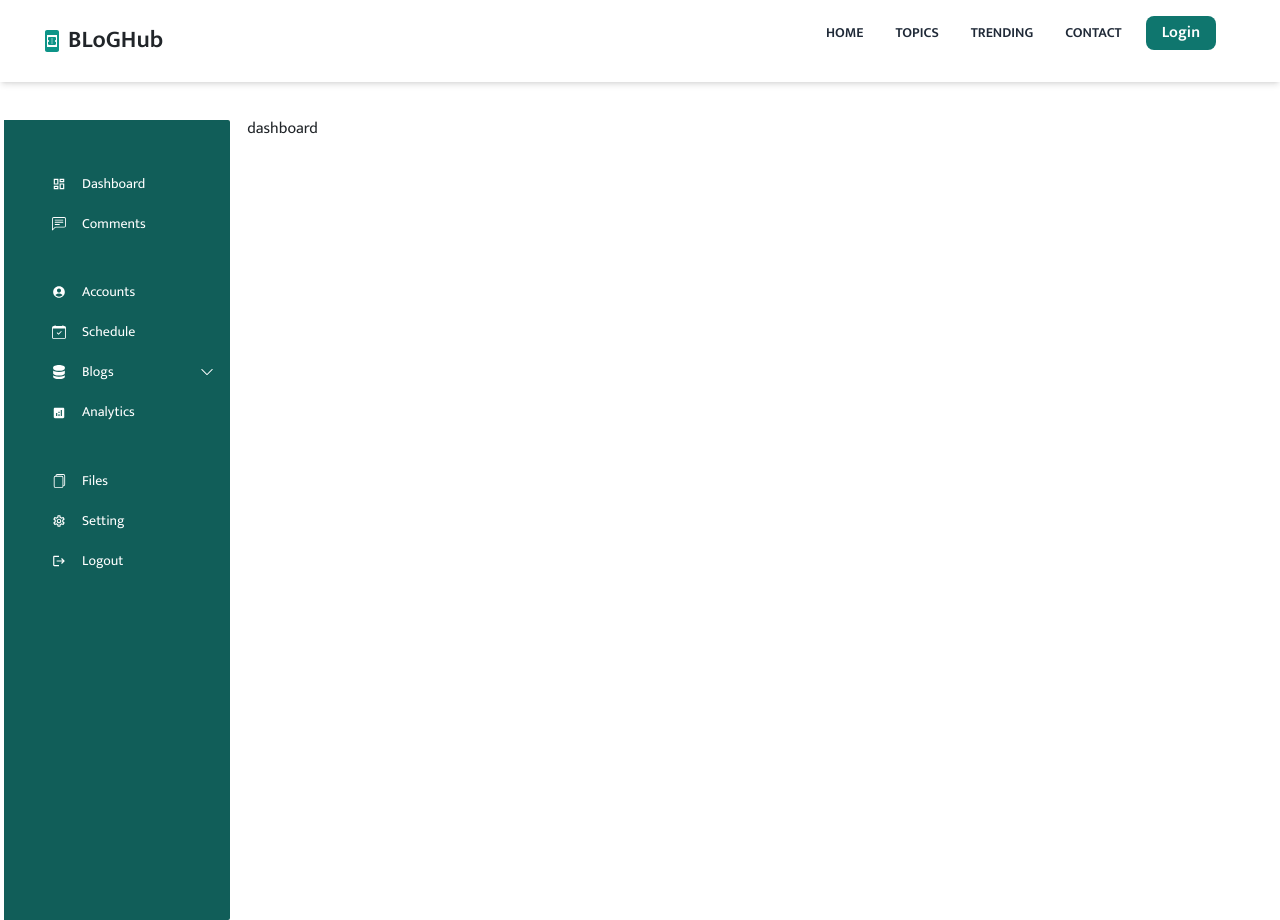
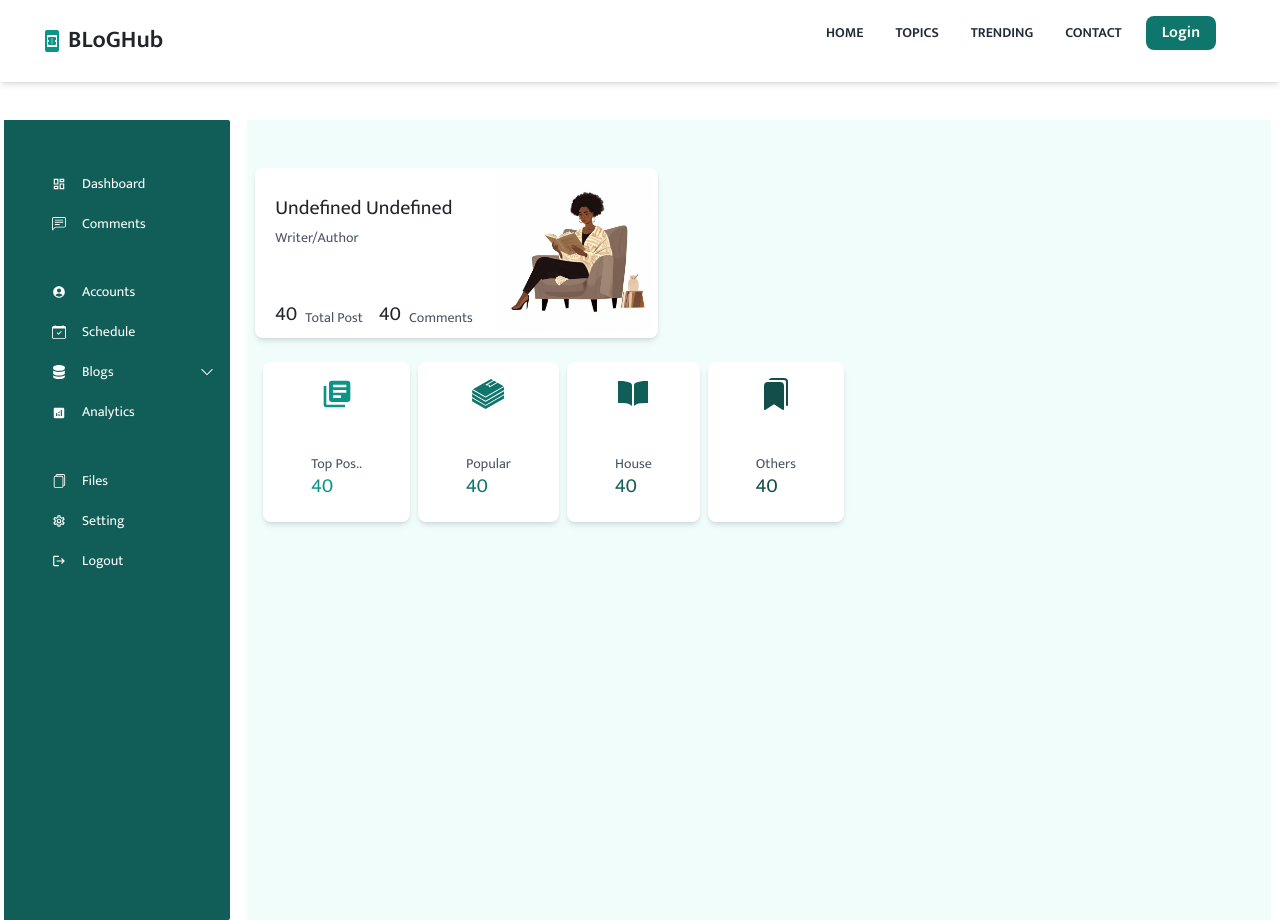
Before and after one commit to Jane49-cloud/bloguser, a React (Vite) app: page /dashboard in a window 1280 px wide. Built offline with nearby package versions, Linux system fonts and the light colour scheme.

Commit message:
dashboard draft

```diff
--- a/src/components/Dashboard.tsx
+++ b/src/components/Dashboard.tsx
@@ -1,9 +1,95 @@
+import { useSelector } from "react-redux";
+import reader from "../assets/read.jpg"
+import { MdLibraryBooks } from "react-icons/md";
+import { SiBookstack } from "react-icons/si";
+import { IoBookSharp } from "react-icons/io5";
+import { BsFillBookmarksFill } from "react-icons/bs";
 
 
 const Dashboard = () => {
+
+    const user = useSelector((state: any) => state.auth.user);
   return (
-    <div className="mt-10">
-      dashboard
+    <div className="mt-10 bg-teal-50 h-screen w-full py-5 px-2">
+    <div className="flex flex-col">
+{/* upper */}
+<div className="flex gap-3 flex-wrap">
+{/* left */}
+<div className="flex flex-col h-[170px] w-full lg:w-[40%]  gap-5 justify-between px-[10px] lg:px-5 py-1 bg-[white] shadow-md rounded-[8px] pr-7 relative">
+    <div className="flex flex-col mt-4">
+    <h1 className="capitalize text-[20px]">{`${user?.firstName} ${user?.lastName}`}</h1>
+    <span className="text-sm text-gray-600">Writer/Author</span>
+    </div>
+    <div>
+     <div className="flex gap-3 z-20 ">
+     <div className="flex items-center justify-center gap-2">
+        <h1 className="text-[20px] capitalize">40</h1>
+        <span className="text-sm text-gray-600 capitalize">Total post</span>
+
+      </div>
+      <div className="flex items-center gap-2">
+        <h1 className="text-[20px] capitalize">40</h1>
+        <span className="text-sm text-gray-600 capitalize">comments</span>
+      </div>
+     </div>
+    </div>
+
+    <div className="absolute right-[1px]  top-1 lg:flex items-center ">
+<img src={reader} alt="" className="h-[160px] w-[160px] object-cover" />
+    </div>
+</div>
+
+
+{/* right
+ */}
+
+
+<div className="flex gap-2 flex-grow p-2 flex-wrap items-center justify-center lg:justify-normal">
+<div className="flex h-[130px] lg:h-[160px] bg-white  lg:flex-col items-center justify-between py-3 px-5 rounded-[8px] shadow-md w-full lg:w-[auto]" >
+  <div>
+    <MdLibraryBooks size={32} className="text-teal-600"/>
+  </div>
+  <div className="flex flex-col ">
+  <span className="text-sm text-gray-600">Top Pos.. </span>
+  <h1 className="text-[20px] capitalize text-teal-600">40</h1>
+  </div>
+</div>
+<div className="flex h-[130px] lg:h-[160px] bg-white  lg:flex-col items-center justify-between py-3 px-5 rounded-[8px] shadow-md w-full lg:w-[auto]" >
+  <div>
+    <SiBookstack size={32} className="text-teal-700"/>
+  </div>
+  <div className="flex flex-col ">
+  <span className="text-sm text-gray-600">Popular</span>
+  <h1 className="text-[20px] capitalize text-teal-700">40</h1>
+  </div>
+</div>
+<div className="flex h-[130px] lg:h-[160px] bg-white  lg:flex-col items-center justify-between py-3 px-5 rounded-[8px] shadow-md w-full lg:w-[auto]" >
+  <div>
+    <IoBookSharp size={32} className="text-teal-800"/>
+  </div>
+  <div className="flex flex-col ">
+  <span className="text-sm text-gray-600">House</span>
+  <h1 className="text-[20px] capitalize text-teal-800">40</h1>
+  </div>
+</div>
+<div className="flex h-[130px] lg:h-[160px] bg-white  lg:flex-col items-center justify-between py-3 px-5 rounded-[8px] shadow-md w-full lg:w-[auto]" >
+  <div>
+    < BsFillBookmarksFill size={32} className="text-teal-900"/>
+  </div>
+  <div className="flex flex-col ">
+  <span className="text-sm text-gray-600">Others</span>
+  <h1 className="text-[20px] capitalize text-teal-900">40</h1>
+  </div>
+</div>
+ </div>
+</div>
+
+{/*lower  */}
+<div className="flex">
+
+
+</div>
+    </div>
     </div>
   )
 }
--- a/src/pages/DashBoardPage.tsx
+++ b/src/pages/DashBoardPage.tsx
@@ -9,7 +9,7 @@ const DashBoardPage: React.FC = () => {
             <Sidebar />
           </div>
           <div className="flex my-body">
-            <Dashboard      />
+            <Dashboard  />
           </div>
         </div>
       );
```
Also changed, not shown: src/assets/face.jpeg (added), src/assets/read.jpg (added).
